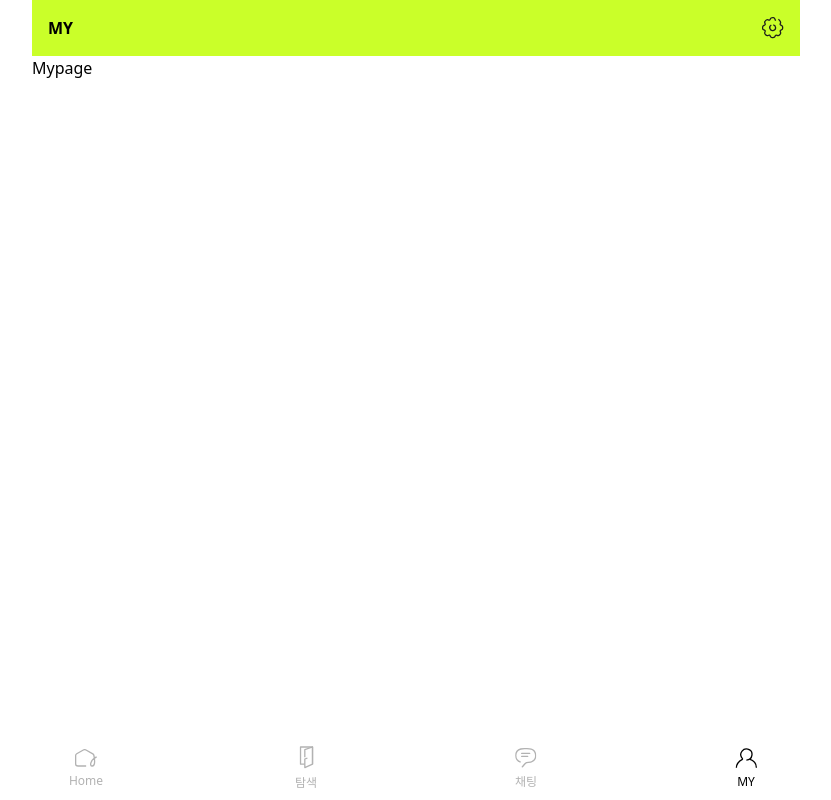
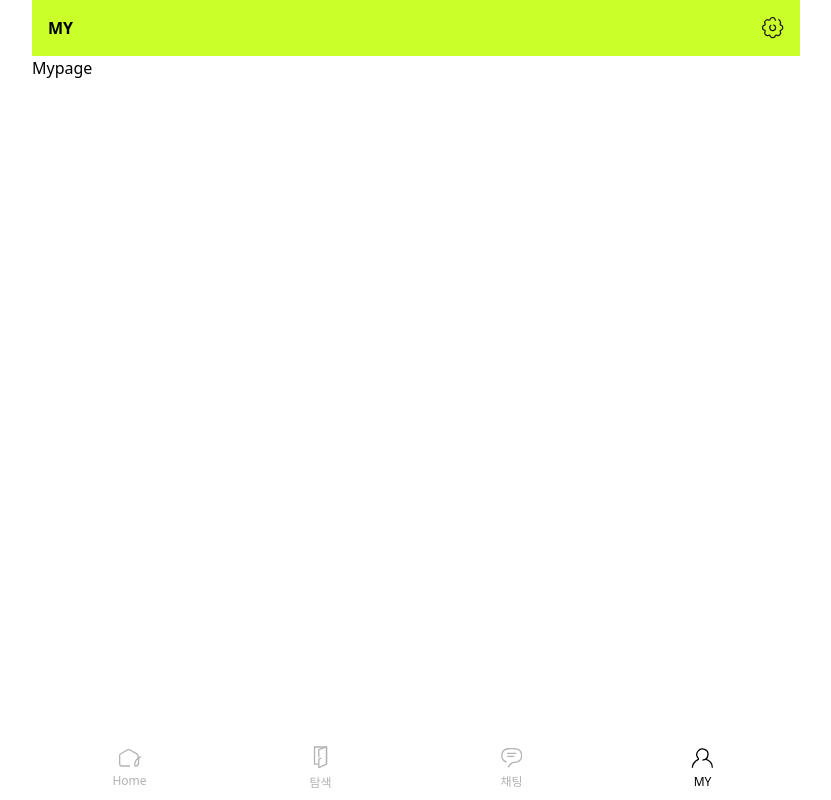
Before and after one commit to Team-Picus/PICUS-FRONT, a React (Vite) app: page /my in a window 1280 px wide. Shown: the whole page, without its empty margins (224-1055 px from the left). Built offline with nearby package versions, Linux system fonts and the light colour scheme; a web font is replaced by a local one.

Commit message:
:art: style: 너비 수정

```diff
--- a/src/shared/components/Navigation.tsx
+++ b/src/shared/components/Navigation.tsx
@@ -100,6 +100,11 @@ const NavigationLink = styled(Link)`
   flex-direction: column;
   align-items: center;
   gap: 6px;
+  width: 180px;
+
+  @media (max-width: 440px) {
+    width: 69px;
+  }
 `;
 
 const NavigationLabel = styled.div<ActiveLinkProps>`
@@ -113,9 +118,4 @@ const NavigationLabel = styled.div<ActiveLinkProps>`
         ? theme.colors.lightMode.text.text1
         : theme.colors.lightMode.brand.dark};
   text-align: center;
-  width: 15vw;
-
-  @media (max-width: 440px) {
-    width: 69px;
-  }
 `;
```
